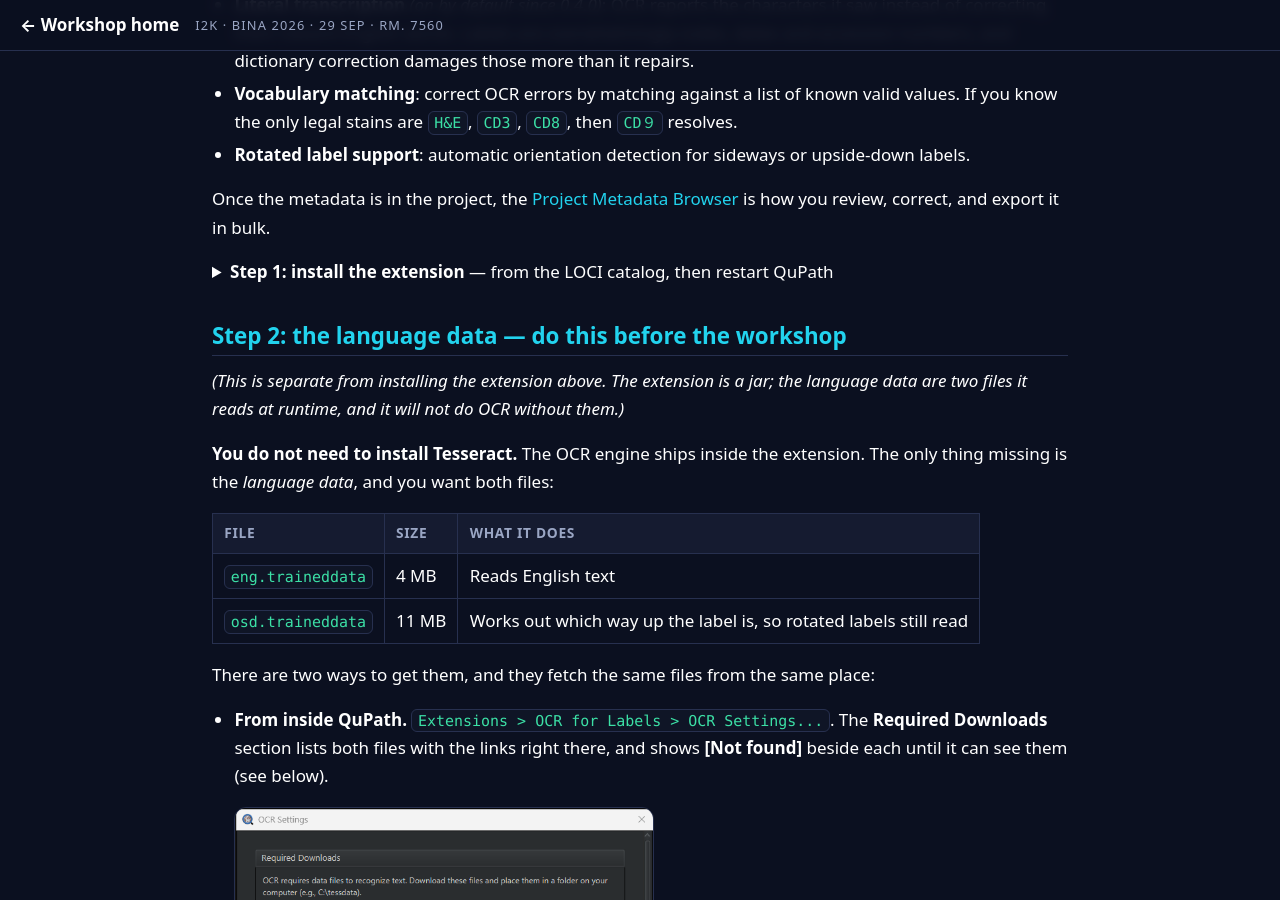
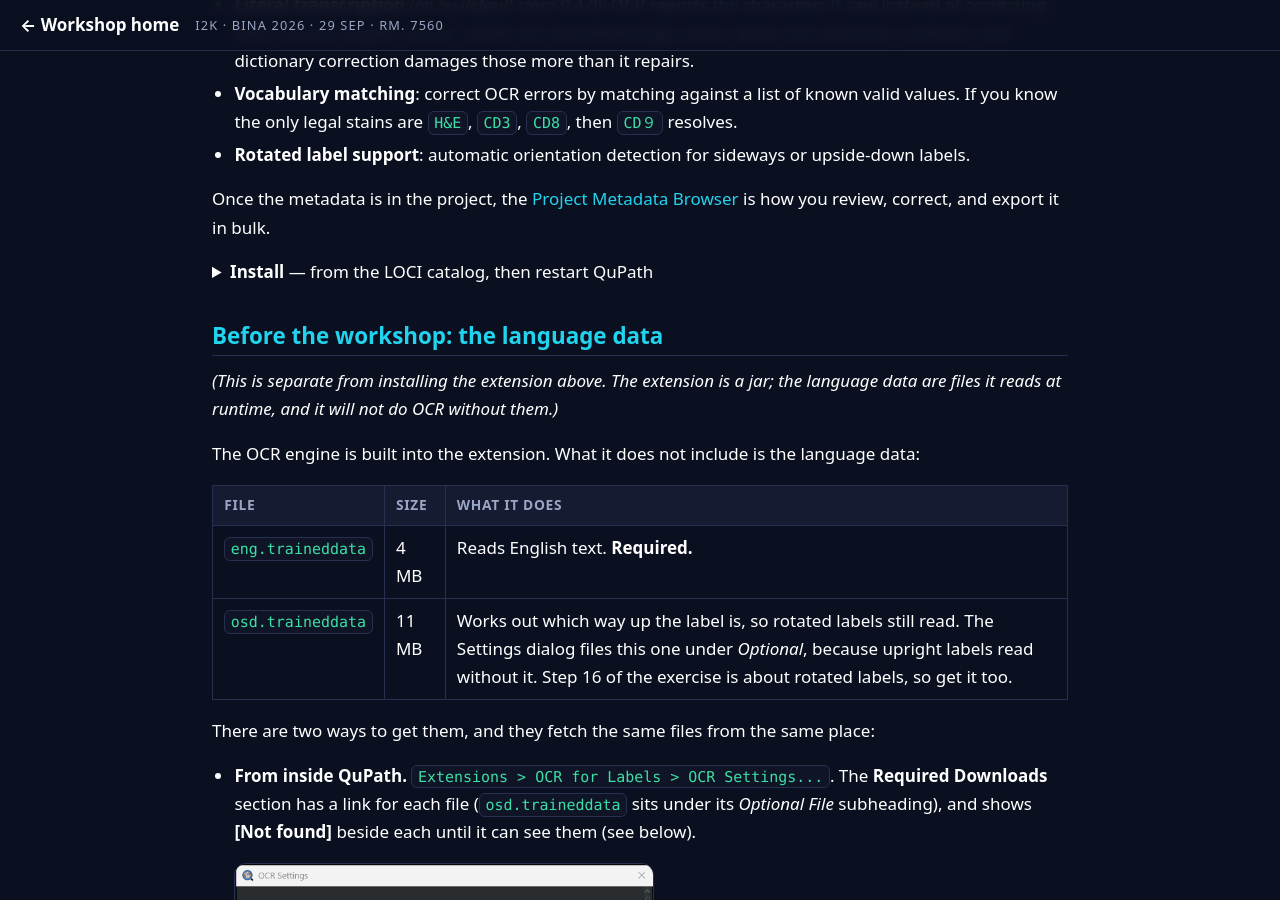
Before and after one commit to MichaelSNelson/BINA-I2K-2026-QuPath-Extensions, a Jekyll site: the page built from docs/08-ocr4labels.md, in a window 1280 px wide and 900 px high, scrolled down 1387 px. Built offline with Jekyll 4.4.1, drawn with Linux system fonts in a browser that asks for light colours; some of the changed text lies outside the part shown.

Commit message:
OCR chapter: one install-block shape, honest osd wording, Enhance note into step 7, one start point, 0.4.3
- Install block now matches the other chapters (collapsed 'Install', no
  'Step 1'), and the language-data section is a plain heading rather than a
  'Step 2' that collided with the exercise's own step numbers.
- Drop 'you do not need to install Tesseract' (here and in setup.md); nobody
  asked. Say what the engine does and does not include instead.
- eng is required; osd is what the Settings dialog files under Optional, and
  the guide now says so and why the exercise still wants it (step 16).
- The Enhance warning leaves the setup section and lives in step 7, next to
  the checkbox it is about.
- Part A is the single start point; the file table no longer says 'start
  here' on a slide you cannot open before Part A.
- Step 7 reflects 0.4.3, where Auto really is where Mode opens.

```diff
--- a/docs/08-ocr4labels.md
+++ b/docs/08-ocr4labels.md
@@ -11,7 +11,7 @@
 | | |
 |---|---|
 | **Repository** | [uw-loci/qupath-extension-ocr4labels](https://github.com/uw-loci/qupath-extension-ocr4labels) |
-| **Version at workshop** | 0.4.2 |
+| **Version at workshop** | 0.4.3 |
 | **License** | Apache-2.0 |
 | **Requires** | QuPath 0.7.0+, Java 21+, Tesseract language data (see Setup) |
 | **Where to find it** | `Extensions > OCR for Labels` |
@@ -55,33 +55,33 @@
 export it in bulk.
 
 <details>
-<summary><b>Step 1: install the extension</b> — from the LOCI catalog, then restart QuPath</summary>
+<summary><b>Install</b> — from the LOCI catalog, then restart QuPath</summary>
 
 Install from the **LOCI QuPath Extensions** catalog, then restart QuPath. Full steps, including the catalog URL, are in the [setup guide](setup.md).
 
-It is also listed in the QPSC microscope catalog, but it needs no microscope, so the main catalog is all you need. It does need its language data: see [setup](#language-data) below.
+It is also listed in the QPSC microscope catalog, but it needs no microscope, so the main catalog is all you need. It does need its language data: see [the next section](#language-data).
 
 </details>
 
-## Step 2: the language data — do this before the workshop
+## Before the workshop: the language data
 {: #language-data}
 
 *(This is separate from installing the extension above. The extension is a jar; the
-language data are two files it reads at runtime, and it will not do OCR without them.)*
+language data are files it reads at runtime, and it will not do OCR without them.)*
 
-**You do not need to install Tesseract.** The OCR engine ships inside the extension. The only
-thing missing is the *language data*, and you want both files:
+The OCR engine is built into the extension. What it does not include is the language data:
 
 | File | Size | What it does |
 |---|---|---|
-| `eng.traineddata` | 4 MB | Reads English text |
-| `osd.traineddata` | 11 MB | Works out which way up the label is, so rotated labels still read |
+| `eng.traineddata` | 4 MB | Reads English text. **Required.** |
+| `osd.traineddata` | 11 MB | Works out which way up the label is, so rotated labels still read. The Settings dialog files this one under *Optional*, because upright labels read without it. Step 16 of the exercise is about rotated labels, so get it too. |
 
 There are two ways to get them, and they fetch the same files from the same place:
 
 - **From inside QuPath.** `Extensions > OCR for Labels > OCR Settings...`. The
-  **Required Downloads** section lists both files with the links right there, and shows
-  **[Not found]** beside each until it can see them (see below).
+  **Required Downloads** section has a link for each file (`osd.traineddata` sits under its
+  *Optional File* subheading), and shows **[Not found]** beside each until it can see them
+  (see below).
 
   <img src="../images/ocr/settings-download.png" alt="The OCR Settings dialog, with the eng.traineddata row highlighted and marked Not found" width="420">
 
@@ -101,10 +101,6 @@
 named by their three-letter code.
 
 Barcode scanning works immediately with no setup — that reader is built in.
-
-> **Leave Enhance unticked.** As of 0.4.2 it is off by default, and it should stay that way
-> unless you have measured it helping on your own labels. See
-> [what to notice](#what-to-notice) below for what it was doing.
 
 ---
 
@@ -134,17 +130,17 @@
 
 | File | Size | Label design |
 |---|---|---|
-| `histology@lji_org_610 TOMO___H&E_20201119-1-mip.czi` | 83 MB | **Brightfield** — start here |
+| `histology@lji_org_610 TOMO___H&E_20201119-1-mip.czi` | 83 MB | **Brightfield** — the one Part B reads |
 | `histology@lji_org_610 TOMO___MT3B_20201119-mipcomp.czi` | 11 MB | **Brightfield** — batched in step 14 |
 | `8443_51000000_02_IF_2022-11-18-mip.czi` | 138 MB | **IF** — the on-your-own pair |
 | `8443_51000000_12_IF_2022-11-18-mipcomp.czi` | 91 MB | **IF** — the on-your-own pair |
 
-### Part A: get the data and make a project
+### Part A: start here — get the data and make a project
 
 The extension works on a QuPath **project**, not on a loose file — its dialog lists project
 images down the left side, and batch mode runs over the project. So before anything else:
 
-1. Unzip the download somewhere you can find it.
+1. Download `DATA-03_labeled_slides` (link above) and unzip it somewhere you can find it.
 2. In QuPath, `File > Project > Create project...` and choose an **empty folder** for it.
 3. Drag the `.czi` files onto the QuPath window, or use **Add images**, and confirm.
 4. Double-click `histology@lji_org_610 TOMO___H&E_20201119-1-mip.czi` in the project list to
@@ -174,12 +170,14 @@
    `Extensions > OCR for Labels > Run OCR on Label`.
 6. The dialog lists all project images on the left. Select the same H&E slide you opened —
    `histology@lji_org_610 TOMO___H&E_20201119-1-mip.czi`.
-7. Set **Mode** to *Auto (default)*. **Check this one rather than assuming it** — despite the
-   name, the dropdown may open on *Sparse Text*, which does not read these labels properly.
-   Then set **Scope** to *Full Image*, **Decode As** to *Try Both* (barcode first, then OCR), and
-   leave **Min Conf** at its default. *Try Both* matters here, because these labels carry text and a
-   barcode, and you want whichever is more reliable per region. **Check that Enhance is unticked**. It is off by default
-   in 0.4.2, and step 17 is about why.
+7. Set **Mode** to *Auto (default)*. In 0.4.3 that is where the dropdown opens; on an older
+   build it may open on *Sparse Text*, which does not read these labels properly, so check it
+   rather than assume it. Then set **Scope** to *Full Image*, **Decode As** to *Try Both*
+   (barcode first, then OCR), and leave **Min Conf** at its default. *Try Both* matters here,
+   because these labels carry text and a barcode, and you want whichever is more reliable per
+   region. **Leave Enhance unticked.** It has been off by default since 0.4.2 and should stay
+   that way unless you have measured it helping on your own labels; step 17 is where you
+   measure it.
 8. **Scan.** Review the table: correct the **Text** column where OCR guessed wrong, and set
    sensible **Metadata Key** names.
 
```
Also changed, not shown: docs/setup.md (+4 -5 lines).
